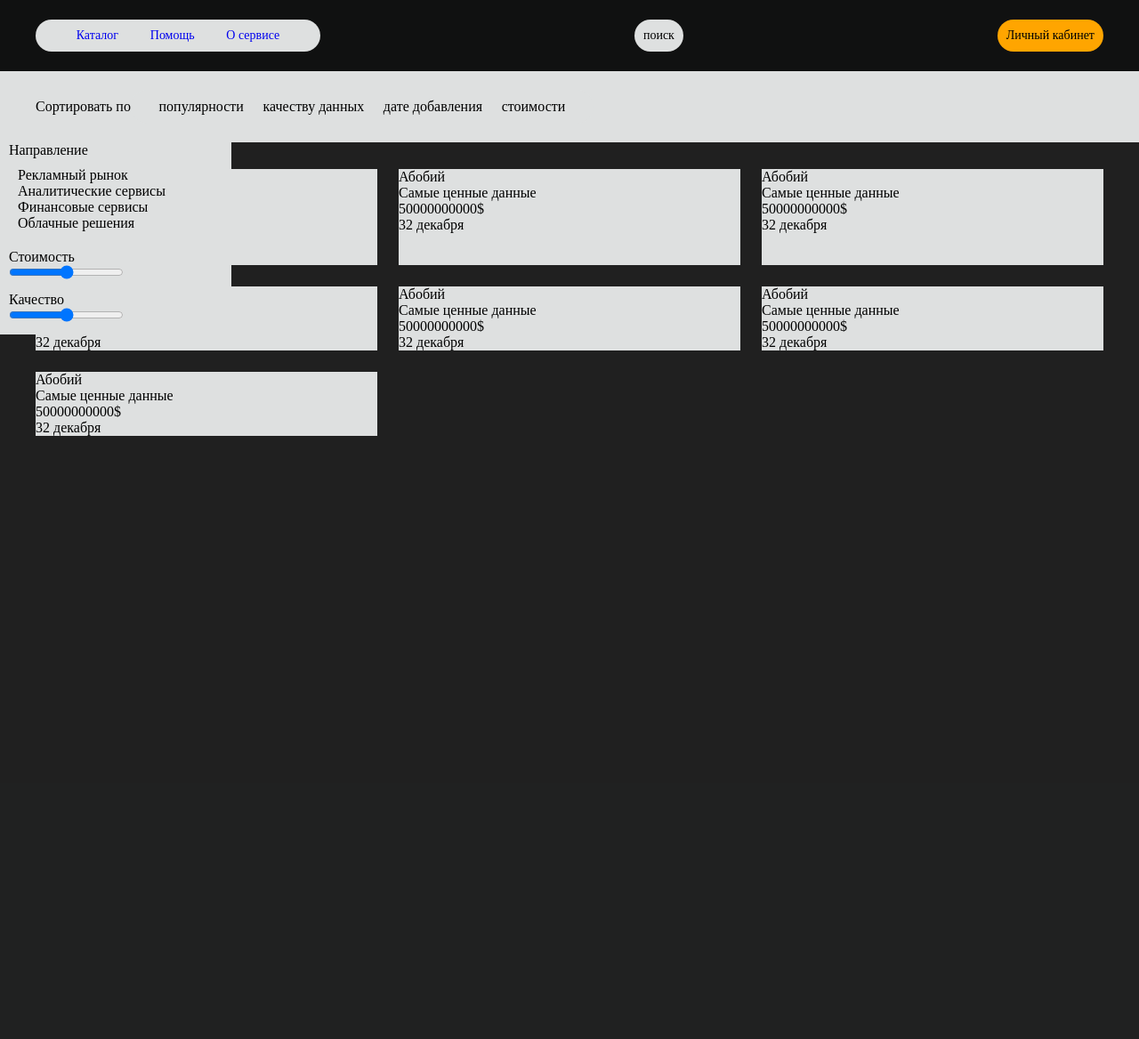
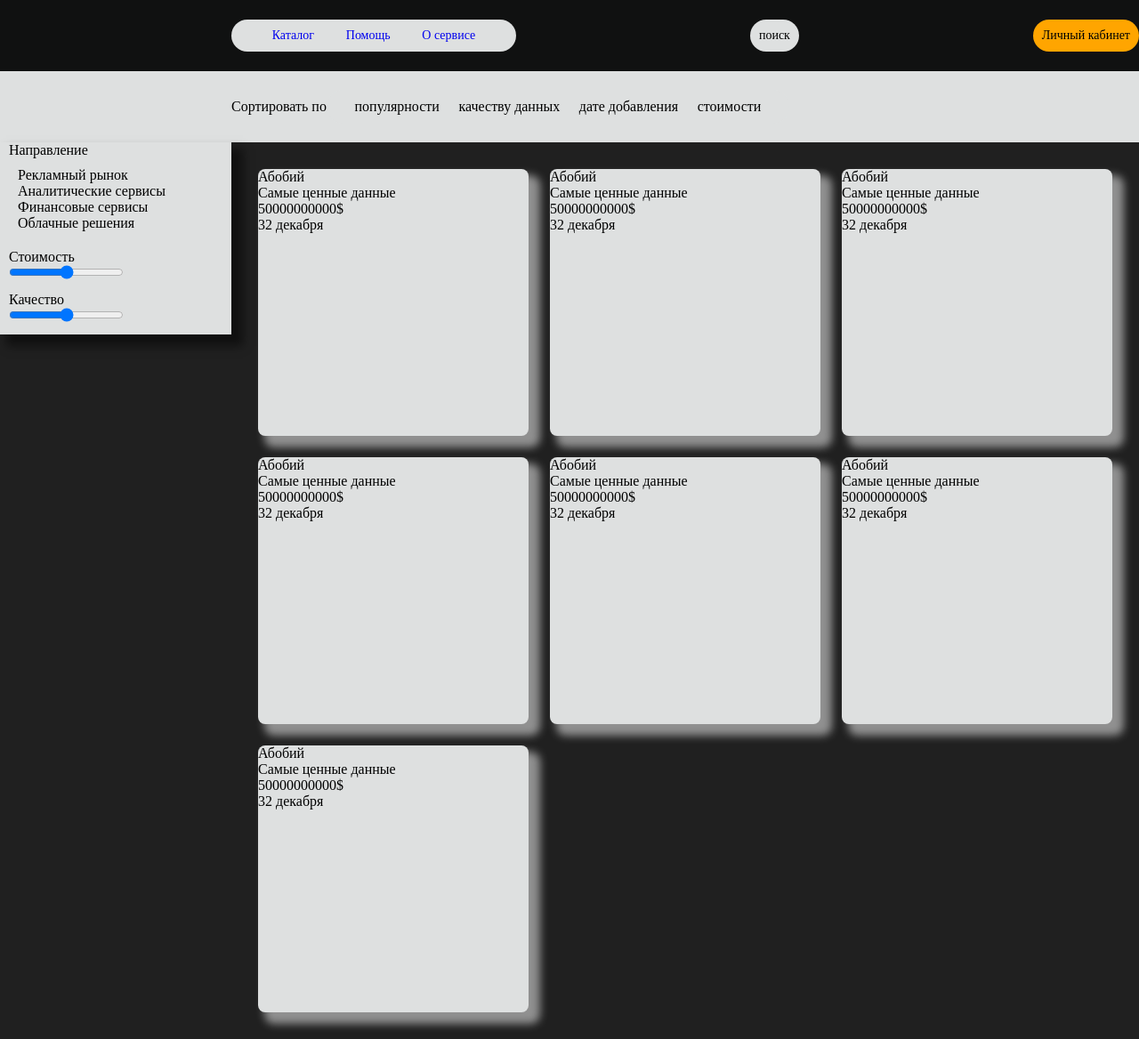
Before and after one commit to thevostle/VTBHack-2021-Rybov, a PHP site: page / in a window 1280 px wide. Shown: the whole page at 89% size. Before the commit the page ends 490 px from the top, so only its background shows below. Run offline with PHP 8.4, Linux system fonts and the light colour scheme.

Commit message:
Update style.css

```diff
--- a/style/style.css
+++ b/style/style.css
@@ -31,7 +31,7 @@
 }
 
 .section {
-    height: 100vh;
+    /* height: 100vh; */
 }
 
 .ul_main {
@@ -62,6 +62,12 @@
 .filter {
     position: fixed;
     width: 260px;
+    box-shadow: 10px 10px 10px 3px rgba(0, 0, 0, 0.5);
+    transition: box-shadow .5s ease;
+}
+
+.filter:hover {
+    box-shadow: 4px 4px 4px 3px rgba(0, 0, 0, 0.5);
 }
 
 .button_main {
@@ -109,6 +115,9 @@
 
 .wrapper {
     display: flex;
+    padding-left: 260px;
+    grid-template-columns: repeat(4, 1fr);
+    grid-auto-rows: 300px;
     width: 1200px;
 }
 
@@ -126,4 +135,12 @@
     width: 100%;
     display: flex;
     flex-direction: column;
+    border-radius: 8px;
+    box-shadow: 10px 10px 10px 3px rgba(255, 255, 255, 0.5);
+    cursor: pointer;
+    transition: box-shadow .5s ease;
 }
+
+.product:hover {
+    box-shadow: 4px 4px 4px 3px rgba(255, 255, 255, 0.5);
+}
```
